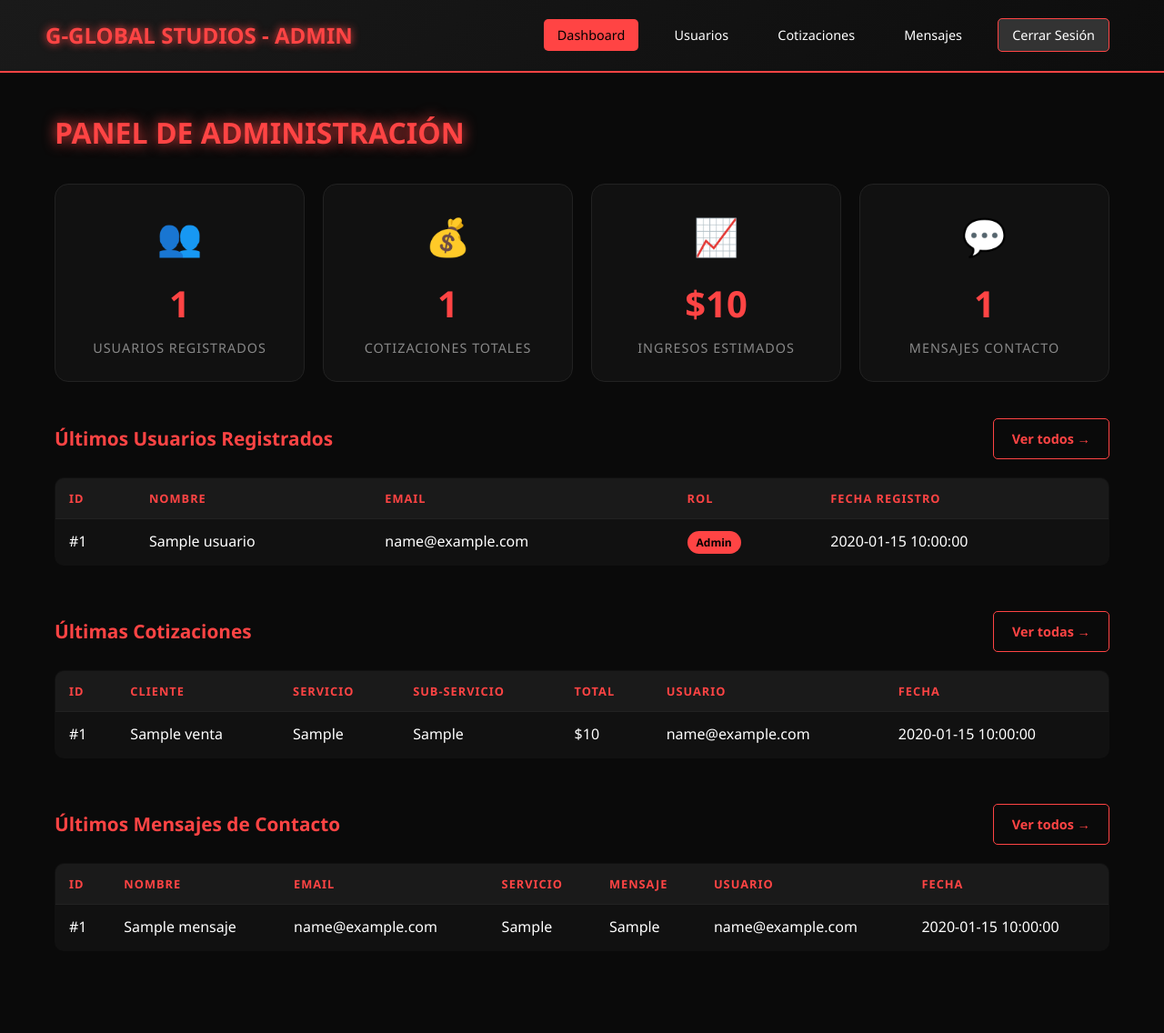
After one commit to johnpuellob-hue/global, a Flask app: page /admin in a window 1280 px wide. The commit adds this page. Shown: the whole page at 91% size. Run offline with Flask 3, Linux system fonts and the light colour scheme; a user stored in the database is signed in; tables that the repository leaves empty hold one stand-in row (values such as "Sample post").

Commit message:
Add admin panel: dashboard, users, cotizaciones, mensajes management + is_admin field

```diff
--- a/app.py
+++ b/app.py
@@ -97,6 +97,7 @@ def crear_db():
                        email TEXT UNIQUE NOT NULL,
                        password_hash TEXT NOT NULL,
                        telefono TEXT,
+                       is_admin INTEGER DEFAULT 0,
                        fecha_registro TIMESTAMP DEFAULT CURRENT_TIMESTAMP)''')
     cursor.execute('''CREATE TABLE IF NOT EXISTS ventas
                       (id INTEGER PRIMARY KEY AUTOINCREMENT,
@@ -115,11 +116,16 @@ def crear_db():
                        fecha TIMESTAMP DEFAULT CURRENT_TIMESTAMP,
                        FOREIGN KEY (user_id) REFERENCES usuarios (id))''')
 
-    # Migración: agregar columna sub_servicio si no existe
-    try:
-        cursor.execute("ALTER TABLE ventas ADD COLUMN sub_servicio TEXT")
-    except sqlite3.OperationalError:
-        pass  # Ya existe
+    # Migraciones: agregar columnas si no existen
+    for col, col_type in [('sub_servicio', 'TEXT'), ('is_admin', 'INTEGER DEFAULT 0')]:
+        try:
+            cursor.execute(f"ALTER TABLE usuarios ADD COLUMN {col} {col_type}")
+        except sqlite3.OperationalError:
+            pass
+        try:
+            cursor.execute(f"ALTER TABLE ventas ADD COLUMN {col} {col_type}")
+        except sqlite3.OperationalError:
+            pass
 
     conexion.commit()
     conexion.close()
@@ -130,12 +136,13 @@ crear_db()
 
 # User model para Flask-Login
 class User(UserMixin):
-    def __init__(self, id, nombre, email, password_hash, telefono=None):
+    def __init__(self, id, nombre, email, password_hash, telefono=None, is_admin=False):
         self.id = id
         self.nombre = nombre
         self.email = email
         self.password_hash = password_hash
         self.telefono = telefono
+        self.is_admin = bool(is_admin)
 
     @staticmethod
     def get_by_id(user_id):
@@ -145,7 +152,7 @@ class User(UserMixin):
         row = cursor.fetchone()
         conexion.close()
         if row:
-            return User(row['id'], row['nombre'], row['email'], row['password_hash'], row['telefono'])
+            return User(row['id'], row['nombre'], row['email'], row['password_hash'], row['telefono'], row['is_admin'])
         return None
 
     @staticmethod
@@ -156,18 +163,18 @@ class User(UserMixin):
         row = cursor.fetchone()
         conexion.close()
         if row:
-            return User(row['id'], row['nombre'], row['email'], row['password_hash'], row['telefono'])
+            return User(row['id'], row['nombre'], row['email'], row['password_hash'], row['telefono'], row['is_admin'])
         return None
 
     @staticmethod
-    def create(nombre, email, password, telefono=None):
+    def create(nombre, email, password, telefono=None, is_admin=False):
         password_hash = generate_password_hash(password)
         conexion = get_db()
         cursor = conexion.cursor()
         try:
             cursor.execute(
-                "INSERT INTO usuarios (nombre, email, password_hash, telefono) VALUES (?, ?, ?, ?)",
-                (nombre, email, password_hash, telefono)
+                "INSERT INTO usuarios (nombre, email, password_hash, telefono, is_admin) VALUES (?, ?, ?, ?, ?)",
+                (nombre, email, password_hash, telefono, 1 if is_admin else 0)
             )
             conexion.commit()
             user_id = cursor.lastrowid
@@ -184,6 +191,18 @@ class User(UserMixin):
 @login_manager.user_loader
 def load_user(user_id):
     return User.get_by_id(int(user_id))
+
+
+# Decorador para rutas solo admin
+def admin_required(f):
+    from functools import wraps
+    @wraps(f)
+    def decorated_function(*args, **kwargs):
+        if not current_user.is_authenticated or not current_user.is_admin:
+            flash('Acceso denegado. Se requieren permisos de administrador.', 'error')
+            return redirect(url_for('inicio'))
+        return f(*args, **kwargs)
+    return decorated_function
 
 
 def generar_frase_ia(nombre, nombre_servicio):
@@ -484,6 +503,133 @@ def descargar_excel():
     return send_file(nombre_archivo, as_attachment=True)
 
 
+# ==================== PANEL ADMIN ====================
+@app.route('/admin')
+@login_required
+@admin_required
+def admin_dashboard():
+    conexion = get_db()
+    cursor = conexion.cursor()
+
+    # Estadísticas generales
+    cursor.execute("SELECT COUNT(*) FROM usuarios")
+    total_usuarios = cursor.fetchone()[0]
+
+    cursor.execute("SELECT COUNT(*) FROM ventas")
+    total_cotizaciones = cursor.fetchone()[0]
+
+    cursor.execute("SELECT COALESCE(SUM(total), 0) FROM ventas")
+    total_ingresos = cursor.fetchone()[0]
+
+    cursor.execute("SELECT COUNT(*) FROM mensajes")
+    total_mensajes = cursor.fetchone()[0]
+
+    # Últimos usuarios
+    cursor.execute("SELECT id, nombre, email, is_admin, fecha_registro FROM usuarios ORDER BY fecha_registro DESC LIMIT 10")
+    ultimos_usuarios = cursor.fetchall()
+
+    # Últimas cotizaciones
+    cursor.execute("""SELECT v.id, v.nombre, v.servicio, v.sub_servicio, v.total, v.fecha, u.email
+                      FROM ventas v
+                      JOIN usuarios u ON v.user_id = u.id
+                      ORDER BY v.fecha DESC LIMIT 10""")
+    ultimas_cotizaciones = cursor.fetchall()
+
+    # Últimos mensajes
+    cursor.execute("""SELECT m.id, m.nombre, m.email, m.servicio, m.mensaje, m.fecha, u.email
+                      FROM mensajes m
+                      LEFT JOIN usuarios u ON m.user_id = u.id
+                      ORDER BY m.fecha DESC LIMIT 10""")
+    ultimos_mensajes = cursor.fetchall()
+
+    conexion.close()
+
+    return render_template('admin.html',
+                           total_usuarios=total_usuarios,
+                           total_cotizaciones=total_cotizaciones,
+                           total_ingresos=total_ingresos,
+                           total_mensajes=total_mensajes,
+                           ultimos_usuarios=ultimos_usuarios,
+                           ultimas_cotizaciones=ultimas_cotizaciones,
+                           ultimos_mensajes=ultimos_mensajes)
+
+
+@app.route('/admin/usuarios')
+@login_required
+@admin_required
+def admin_usuarios():
+    conexion = get_db()
+    cursor = conexion.cursor()
+    cursor.execute("SELECT id, nombre, email, telefono, is_admin, fecha_registro FROM usuarios ORDER BY fecha_registro DESC")
+    usuarios = cursor.fetchall()
+    conexion.close()
+    return render_template('admin_usuarios.html', usuarios=usuarios)
+
+
+@app.route('/admin/cotizaciones')
+@login_required
+@admin_required
+def admin_cotizaciones():
+    conexion = get_db()
+    cursor = conexion.cursor()
+    cursor.execute("""SELECT v.id, v.nombre, v.servicio, v.sub_servicio, v.total, v.fecha, u.nombre as user_nombre, u.email as user_email
+                      FROM ventas v
+                      JOIN usuarios u ON v.user_id = u.id
+                      ORDER BY v.fecha DESC""")
+    cotizaciones = cursor.fetchall()
+    conexion.close()
+    return render_template('admin_cotizaciones.html', cotizaciones=cotizaciones)
+
+
+@app.route('/admin/mensajes')
+@login_required
+@admin_required
+def admin_mensajes():
+    conexion = get_db()
+    cursor = conexion.cursor()
+    cursor.execute("""SELECT m.id, m.nombre, m.email, m.telefono, m.servicio, m.mensaje, m.fecha, u.nombre as user_nombre
+                      FROM mensajes m
+                      LEFT JOIN usuarios u ON m.user_id = u.id
+                      ORDER BY m.fecha DESC""")
+    mensajes = cursor.fetchall()
+    conexion.close()
+    return render_template('admin_mensajes.html', mensajes=mensajes)
+
+
+@app.route('/admin/toggle_admin/<int:user_id>', methods=['POST'])
+@login_required
+@admin_required
+def admin_toggle_admin(user_id):
+    if user_id == current_user.id:
+        flash('No puedes quitarte tus propios permisos de admin.', 'error')
+        return redirect(url_for('admin_usuarios'))
+
+    conexion = get_db()
+    cursor = conexion.cursor()
+    cursor.execute("UPDATE usuarios SET is_admin = 1 - is_admin WHERE id = ?", (user_id,))
+    conexion.commit()
+    conexion.close()
+    flash('Permisos de administrador actualizados.', 'success')
+    return redirect(url_for('admin_usuarios'))
+
+
+@app.route('/admin/eliminar_usuario/<int:user_id>', methods=['POST'])
+@login_required
+@admin_required
+def admin_eliminar_usuario(user_id):
+    if user_id == current_user.id:
+        flash('No puedes eliminarte a ti mismo.', 'error')
+        return redirect(url_for('admin_usuarios'))
+
+    conexion = get_db()
+    cursor = conexion.cursor()
+    cursor.execute("DELETE FROM usuarios WHERE id = ?", (user_id,))
+    conexion.commit()
+    conexion.close()
+    flash('Usuario eliminado.', 'success')
+    return redirect(url_for('admin_usuarios'))
+
+
 if __name__ == '__main__':
     port = int(os.environ.get('PORT', 5000))
     app.run(host='0.0.0.0', port=port, debug=False)
--- /dev/null
+++ b/templates/admin.html
@@ -0,0 +1,192 @@
+<!DOCTYPE html>
+<html lang="es">
+<head>
+    <meta charset="UTF-8">
+    <meta name="viewport" content="width=device-width, initial-scale=1.0">
+    <title>Panel Admin - G-Global Studios</title>
+    <style>
+        * { margin: 0; padding: 0; box-sizing: border-box; }
+        body { font-family: 'Segoe UI', sans-serif; background: #0a0a0a; color: #fff; line-height: 1.6; }
+        header { background: linear-gradient(135deg, #1a1a1a 0%, #0d0d0d 100%); padding: 20px 50px; display: flex; justify-content: space-between; align-items: center; border-bottom: 2px solid #ff4444; }
+        .logo { font-size: 1.5rem; font-weight: bold; color: #ff4444; text-shadow: 0 0 10px #ff4444; }
+        nav a { color: #fff; text-decoration: none; margin: 0 10px; padding: 8px 15px; border-radius: 5px; transition: 0.3s; font-size: 0.9rem; }
+        nav a:hover { background: #ff4444; color: #000; }
+        nav a.active { background: #ff4444; color: #000; }
+        .container { max-width: 1200px; margin: 0 auto; padding: 40px 20px; }
+        h1 { color: #ff4444; text-shadow: 0 0 15px #ff4444; text-transform: uppercase; margin-bottom: 30px; }
+
+        /* Stats Grid */
+        .stats-grid { display: grid; grid-template-columns: repeat(auto-fit, minmax(220px, 1fr)); gap: 20px; margin-bottom: 40px; }
+        .stat-card { background: #111; border: 1px solid #222; border-radius: 15px; padding: 25px; text-align: center; transition: 0.3s; }
+        .stat-card:hover { border-color: #ff4444; box-shadow: 0 0 20px rgba(255, 68, 68, 0.2); }
+        .stat-card .icon { font-size: 2.5rem; margin-bottom: 10px; }
+        .stat-card h3 { color: #ff4444; font-size: 2.5rem; margin-bottom: 5px; }
+        .stat-card p { color: #888; font-size: 0.9rem; text-transform: uppercase; letter-spacing: 1px; }
+
+        /* Section */
+        .section { margin-bottom: 50px; }
+        .section-header { display: flex; justify-content: space-between; align-items: center; margin-bottom: 20px; }
+        .section-header h2 { color: #ff4444; font-size: 1.3rem; }
+        .btn { padding: 10px 20px; border-radius: 5px; text-decoration: none; font-weight: bold; transition: 0.3s; font-size: 0.9rem; }
+        .btn-primary { background: #ff4444; color: #000; border: none; }
+        .btn-primary:hover { background: #fff; box-shadow: 0 0 15px #fff; }
+        .btn-secondary { background: transparent; color: #ff4444; border: 1px solid #ff4444; }
+        .btn-secondary:hover { background: #ff4444; color: #000; }
+
+        /* Tables */
+        .table-container { overflow-x: auto; }
+        table { width: 100%; border-collapse: collapse; background: #111; border: 1px solid #222; border-radius: 10px; overflow: hidden; }
+        th, td { padding: 12px 15px; text-align: left; border-bottom: 1px solid #222; }
+        th { background: #1a1a1a; color: #ff4444; text-transform: uppercase; font-size: 0.8rem; letter-spacing: 1px; }
+        tr:hover { background: #1a1a1a; }
+        tr:last-child td { border-bottom: none; }
+        .badge { padding: 4px 10px; border-radius: 20px; font-size: 0.75rem; font-weight: bold; }
+        .badge-admin { background: #ff4444; color: #000; }
+        .badge-user { background: #333; color: #888; }
+        .badge-yes { background: #39FF14; color: #000; }
+        .badge-no { background: #333; color: #888; }
+
+        .empty { text-align: center; color: #666; padding: 40px; }
+    </style>
+</head>
+<body>
+    <header>
+        <div class="logo">G-GLOBAL STUDIOS - ADMIN</div>
+        <nav>
+            <a href="/admin" class="active">Dashboard</a>
+            <a href="/admin/usuarios">Usuarios</a>
+            <a href="/admin/cotizaciones">Cotizaciones</a>
+            <a href="/admin/mensajes">Mensajes</a>
+            <a href="/logout" style="background: #333; border: 1px solid #ff4444;">Cerrar Sesión</a>
+        </nav>
+    </header>
+
+    <div class="container">
+        <h1>Panel de Administración</h1>
+
+        <!-- Stats -->
+        <div class="stats-grid">
+            <div class="stat-card">
+                <div class="icon">👥</div>
+                <h3>{{ total_usuarios }}</h3>
+                <p>Usuarios Registrados</p>
+            </div>
+            <div class="stat-card">
+                <div class="icon">💰</div>
+                <h3>{{ total_cotizaciones }}</h3>
+                <p>Cotizaciones Totales</p>
+            </div>
+            <div class="stat-card">
+                <div class="icon">📈</div>
+                <h3>${{ "{:,.0f}".format(total_ingresos) }}</h3>
+                <p>Ingresos Estimados</p>
+            </div>
+            <div class="stat-card">
+                <div class="icon">💬</div>
+                <h3>{{ total_mensajes }}</h3>
+                <p>Mensajes Contacto</p>
+            </div>
+        </div>
+
+        <!-- Últimos Usuarios -->
+        <div class="section">
+            <div class="section-header">
+                <h2>Últimos Usuarios Registrados</h2>
+                <a href="/admin/usuarios" class="btn btn-secondary">Ver todos →</a>
+            </div>
+            <div class="table-container">
+                {% if ultimos_usuarios %}
+                <table>
+                    <thead>
+                        <tr>
+                            <th>ID</th><th>Nombre</th><th>Email</th><th>Rol</th><th>Fecha Registro</th>
+                        </tr>
+                    </thead>
+                    <tbody>
+                        {% for u in ultimos_usuarios %}
+                        <tr>
+                            <td>#{{ u[0] }}</td>
+                            <td>{{ u[1] }}</td>
+                            <td>{{ u[2] }}</td>
+                            <td><span class="badge {% if u[3] %}badge-admin{% else %}badge-user{% endif %}">{% if u[3] %}Admin{% else %}Usuario{% endif %}</span></td>
+                            <td>{{ u[4] }}</td>
+                        </tr>
+                        {% endfor %}
+                    </tbody>
+                </table>
+                {% else %}
+                <div class="empty">No hay usuarios registrados</div>
+                {% endif %}
+            </div>
+        </div>
+
+        <!-- Últimas Cotizaciones -->
+        <div class="section">
+            <div class="section-header">
+                <h2>Últimas Cotizaciones</h2>
+                <a href="/admin/cotizaciones" class="btn btn-secondary">Ver todas →</a>
+            </div>
+            <div class="table-container">
+                {% if ultimas_cotizaciones %}
+                <table>
+                    <thead>
+                        <tr>
+                            <th>ID</th><th>Cliente</th><th>Servicio</th><th>Sub-servicio</th><th>Total</th><th>Usuario</th><th>Fecha</th>
+                        </tr>
+                    </thead>
+                    <tbody>
+                        {% for c in ultimas_cotizaciones %}
+                        <tr>
+                            <td>#{{ c[0] }}</td>
+                            <td>{{ c[1] }}</td>
+                            <td>{{ c[2] }}</td>
+                            <td>{{ c[3] if c[3] else '-' }}</td>
+                            <td>${{ "{:,.0f}".format(c[4]) }}</td>
+                            <td>{{ c[6] }}</td>
+                            <td>{{ c[5] }}</td>
+                        </tr>
+                        {% endfor %}
+                    </tbody>
+                </table>
+                {% else %}
+                <div class="empty">No hay cotizaciones aún</div>
+                {% endif %}
+            </div>
+        </div>
+
+        <!-- Últimos Mensajes -->
+        <div class="section">
+            <div class="section-header">
+                <h2>Últimos Mensajes de Contacto</h2>
+                <a href="/admin/mensajes" class="btn btn-secondary">Ver todos →</a>
+            </div>
+            <div class="table-container">
+                {% if ultimos_mensajes %}
+                <table>
+                    <thead>
+                        <tr>
+                            <th>ID</th><th>Nombre</th><th>Email</th><th>Servicio</th><th>Mensaje</th><th>Usuario</th><th>Fecha</th>
+                        </tr>
+                    </thead>
+                    <tbody>
+                        {% for m in ultimos_mensajes %}
+                        <tr>
+                            <td>#{{ m[0] }}</td>
+                            <td>{{ m[1] }}</td>
+                            <td>{{ m[2] }}</td>
+                            <td>{{ m[3] }}</td>
+                            <td style="max-width: 300px; overflow: hidden; text-overflow: ellipsis; white-space: nowrap;">{{ m[4] }}</td>
+                            <td>{{ m[6] if m[6] else 'Anónimo' }}</td>
+                            <td>{{ m[5] }}</td>
+                        </tr>
+                        {% endfor %}
+                    </tbody>
+                </table>
+                {% else %}
+                <div class="empty">No hay mensajes de contacto</div>
+                {% endif %}
+            </div>
+        </div>
+    </div>
+</body>
+</html>
--- a/templates/contacto.html
+++ b/templates/contacto.html
@@ -184,6 +184,9 @@
             <a href="/contacto">Contacto</a>
             {% if current_user.is_authenticated %}
                 <span style="color: #39FF14; margin-right: 15px;">👤 {{ current_user.nombre }}</span>
+                {% if current_user.is_admin %}
+                    <a href="/admin" style="background: #ff4444; color: #000;">⚙️ Admin</a>
+                {% endif %}
                 <a href="/logout" style="background: #333; border: 1px solid #39FF14;">Cerrar Sesión</a>
             {% else %}
                 <a href="/login">Iniciar Sesión</a>
--- a/templates/index.html
+++ b/templates/index.html
@@ -223,6 +223,9 @@
             <a href="/contacto">Contacto</a>
             {% if current_user.is_authenticated %}
                 <span style="color: #39FF14; margin-right: 15px;">👤 {{ current_user.nombre }}</span>
+                {% if current_user.is_admin %}
+                    <a href="/admin" style="background: #ff4444; color: #000;">⚙️ Admin</a>
+                {% endif %}
                 <a href="/logout" style="background: #333; border: 1px solid #39FF14;">Cerrar Sesión</a>
             {% else %}
                 <a href="/login">Iniciar Sesión</a>
--- a/templates/nosotros.html
+++ b/templates/nosotros.html
@@ -137,6 +137,9 @@
             <a href="/contacto">Contacto</a>
             {% if current_user.is_authenticated %}
                 <span style="color: #39FF14; margin-right: 15px;">👤 {{ current_user.nombre }}</span>
+                {% if current_user.is_admin %}
+                    <a href="/admin" style="background: #ff4444; color: #000;">⚙️ Admin</a>
+                {% endif %}
                 <a href="/logout" style="background: #333; border: 1px solid #39FF14;">Cerrar Sesión</a>
             {% else %}
                 <a href="/login">Iniciar Sesión</a>
--- a/templates/servicios.html
+++ b/templates/servicios.html
@@ -151,6 +151,9 @@
             <a href="/contacto">Contacto</a>
             {% if current_user.is_authenticated %}
                 <span style="color: #39FF14; margin-right: 15px;">👤 {{ current_user.nombre }}</span>
+                {% if current_user.is_admin %}
+                    <a href="/admin" style="background: #ff4444; color: #000;">⚙️ Admin</a>
+                {% endif %}
                 <a href="/logout" style="background: #333; border: 1px solid #39FF14;">Cerrar Sesión</a>
             {% else %}
                 <a href="/login">Iniciar Sesión</a>
--- a/templates/testimonios.html
+++ b/templates/testimonios.html
@@ -127,6 +127,9 @@
             <a href="/contacto">Contacto</a>
             {% if current_user.is_authenticated %}
                 <span style="color: #39FF14; margin-right: 15px;">👤 {{ current_user.nombre }}</span>
+                {% if current_user.is_admin %}
+                    <a href="/admin" style="background: #ff4444; color: #000;">⚙️ Admin</a>
+                {% endif %}
                 <a href="/logout" style="background: #333; border: 1px solid #39FF14;">Cerrar Sesión</a>
             {% else %}
                 <a href="/login">Iniciar Sesión</a>
```
Also changed, not shown: templates/admin_cotizaciones.html (added, +75 -0 lines), templates/admin_mensajes.html (added, +69 -0 lines), templates/admin_usuarios.html (added, +95 -0 lines).
